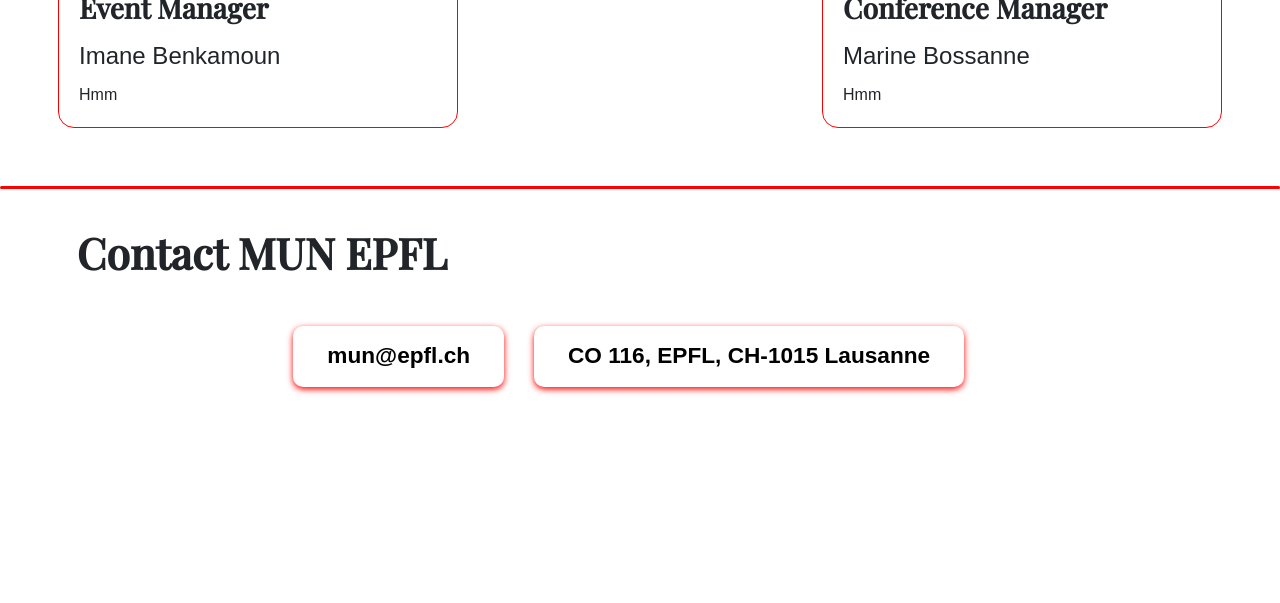
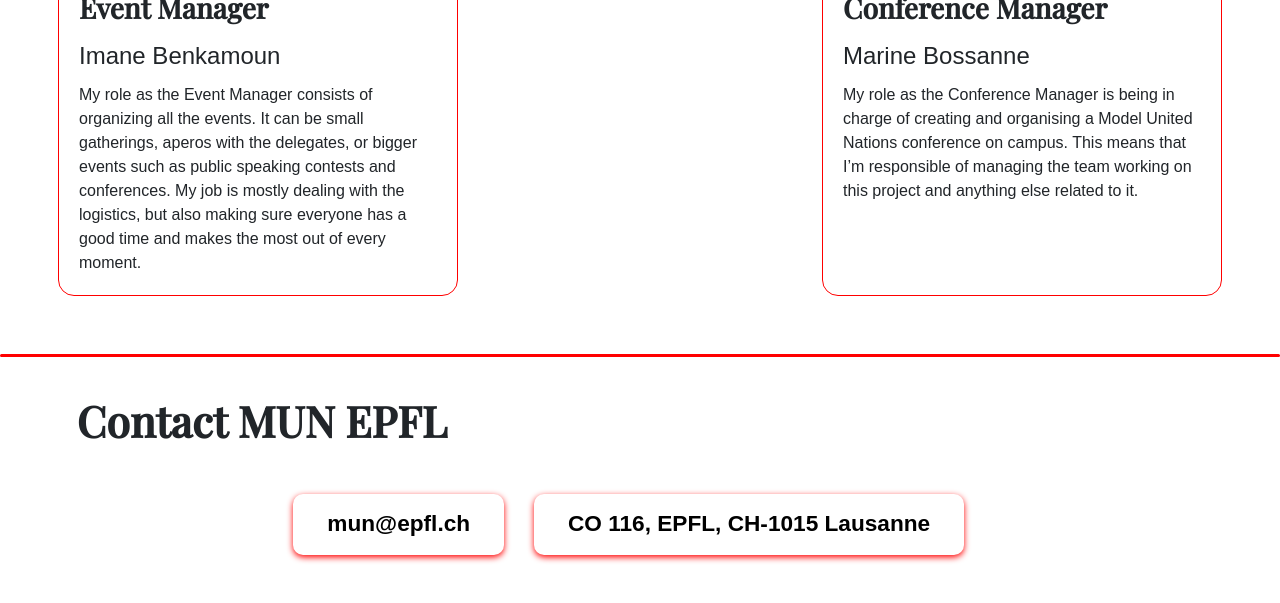
Before and after one commit to TugdualKerjan/MUNSite, a plain HTML site: page public/board.html in a window 1280 px wide. Shown: the part 2227-2830 px from the top of the page. Before the commit the page ends 2691 px from the top, so only its background shows below. Drawn offline with nearby package versions, Linux system fonts and the light colour scheme; a web font is replaced by a local one.

Commit message:
Added Imane and Marine

```diff
--- a/public/board.html
+++ b/public/board.html
@@ -176,7 +176,10 @@
                     Imane Benkamoun
                 </div>
                 <div class="profile-desc">
-                    Hmm
+                    My role as the Event Manager consists of organizing all the events. It can be small gatherings,
+                    aperos with the delegates, or bigger events such as public speaking contests and conferences. My job
+                    is mostly dealing with the logistics, but also making sure everyone has a good time and makes the
+                    most out of every moment.
                 </div>
             </article>
             <article class="profile">
@@ -188,7 +191,9 @@
                     Marine Bossanne
                 </div>
                 <div class="profile-desc">
-                    Hmm
+                    My role as the Conference Manager is being in charge of creating and organising a Model United
+                    Nations conference on campus. This means that I’m responsible of managing the team working on this
+                    project and anything else related to it.
                 </div>
             </article>
         </section>
```
